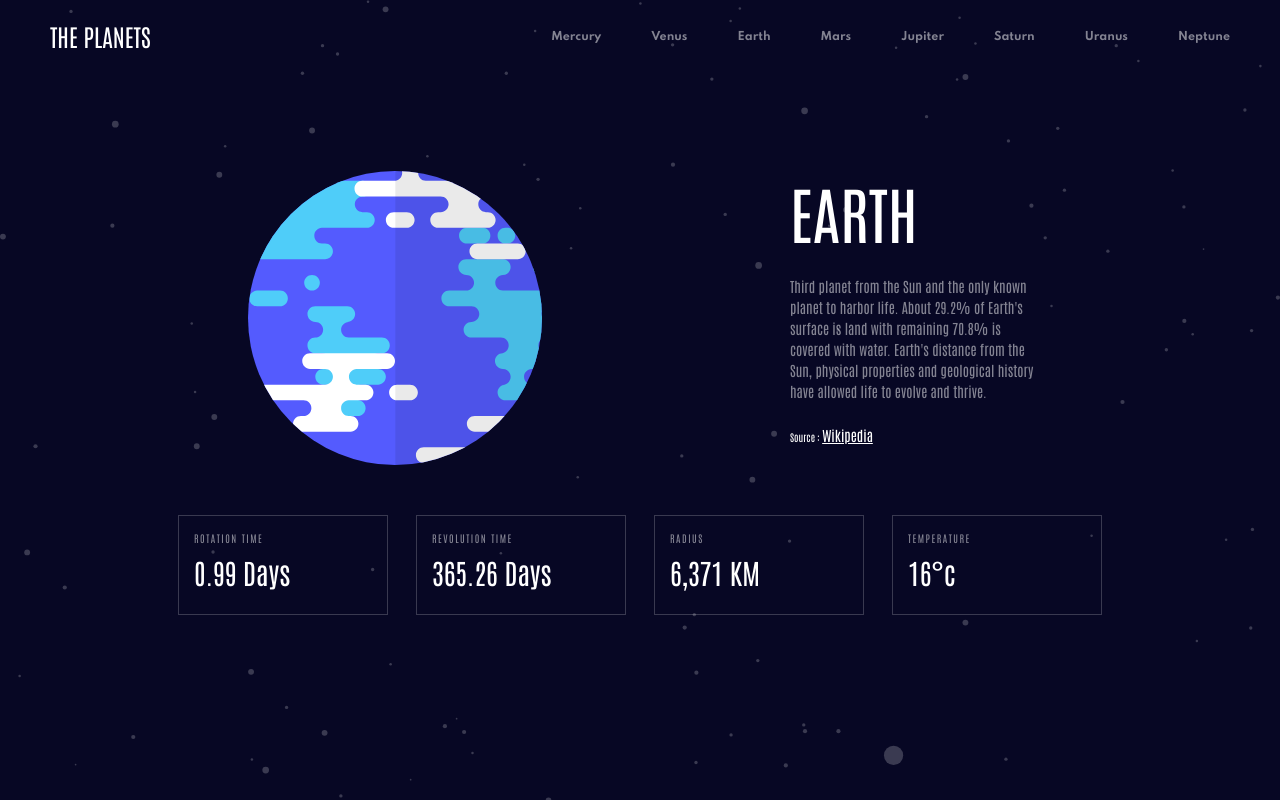
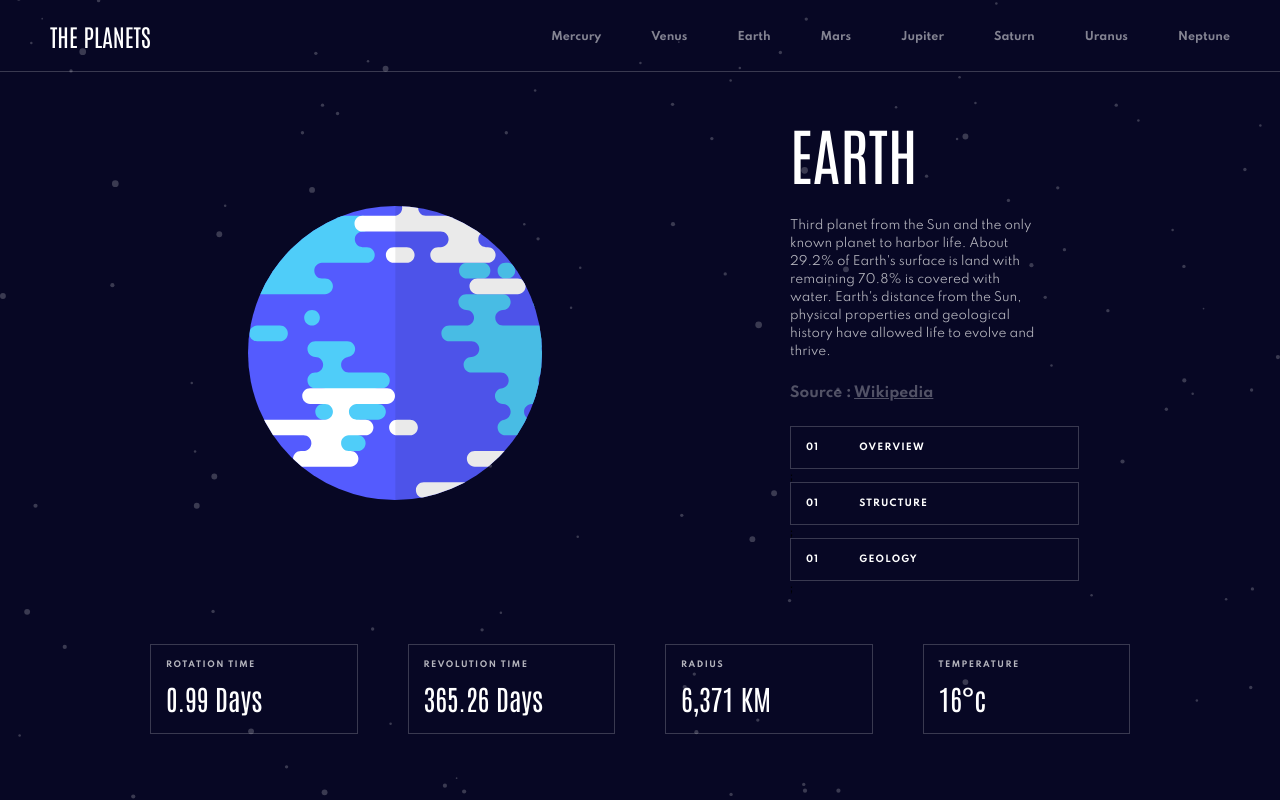
Before and after one commit to iraklikeche/planet-info-app, a React (Create React App) app: page / in a window 1280 px wide. Built offline with nearby package versions, Linux system fonts and the light colour scheme.

Commit message:
Main Display update

```diff
--- a/src/App.js
+++ b/src/App.js
@@ -46,3 +46,4 @@ function App() {
 }
 
 export default App;
+export { defaultTheme };
--- /dev/null
+++ b/src/components/Buttons.js
@@ -0,0 +1,50 @@
+import React from "react";
+import styled from "styled-components";
+import data from "../data.json";
+
+export default function Buttons() {
+  const Foo = ({ btn, value }) => (
+    <ButtonBox>
+      <StyledBtn>
+        <span>01</span> {btn}
+      </StyledBtn>
+      ;
+    </ButtonBox>
+  );
+  return (
+    <div>
+      {["Overview", "Structure", "Geology"].map((btn, index) => {
+        const key = btn.toLowerCase();
+        return <Foo key={index} btn={btn} value={data[2][key]} />;
+      })}
+    </div>
+  );
+}
+
+const ButtonBox = styled.div`
+  display: flex;
+  flex-direction: column;
+`;
+
+const StyledBtn = styled.button`
+  display: flex;
+  gap: 4rem;
+  padding: 1.5rem;
+  padding-right: 15rem;
+  color: #fff;
+  font-size: 9px;
+  font-weight: 700;
+  background-color: transparent;
+  cursor: pointer;
+  border: 1px solid rgba(255, 255, 255, 0.2);
+  text-transform: uppercase;
+  letter-spacing: 1.2px;
+
+  &: hover {
+    background-color: ${(props) => props.theme.colors.darkGrey};
+  }
+
+  &:active {
+    background-color: ${(props) => props.theme.colors.marine};
+  }
+`;
--- /dev/null
+++ b/src/components/DetailedParameterItem.js
@@ -0,0 +1,47 @@
+import React from "react";
+import styled from "styled-components";
+
+export default function DetailedParameterItem({ title, value }) {
+  return (
+    <DetailParamBox>
+      <DetailedParameter>
+        <DetailedParametersTitle>
+          {title === "Rotation" || title === "Revolution"
+            ? `${title} time`
+            : title}
+        </DetailedParametersTitle>
+        <DetailedParametersFigures>{value}</DetailedParametersFigures>
+      </DetailedParameter>
+    </DetailParamBox>
+  );
+}
+
+const DetailParamBox = styled.div`
+  display: inline-block;
+  padding: 1.5rem;
+  width: 210px;
+  height: 90px;
+  color: #fff;
+  border: 1px solid rgba(255, 255, 255, 0.2);
+`;
+
+const DetailedParameter = styled.div`
+  display: flex;
+  flex-direction: column;
+`;
+
+const DetailedParametersTitle = styled.span`
+  color: #fff;
+  opacity: 0.7;
+  text-transform: uppercase;
+  font-size: 8px;
+  letter-spacing: 1.5px;
+  margin-bottom: 1rem;
+  font-family: "Spartan";
+  font-weight: 600;
+`;
+
+const DetailedParametersFigures = styled.span`
+  font-size: 2.8rem;
+  color: #fff;
+`;
--- a/src/components/GlobalStyles.js
+++ b/src/components/GlobalStyles.js
@@ -22,6 +22,13 @@ body{
     background-size: cover;
 }
 
+h1,h2,h3,h4{
+  font-family:"Antonio"
+}
+
+p,a,button{
+  font-family:"Spartan"
+}
 `;
 
 export default GlobalStyles;
--- a/src/components/MainDisplay.js
+++ b/src/components/MainDisplay.js
@@ -3,8 +3,10 @@ import styled from "styled-components";
 import planet from "../assets/planet-earth.svg";
 import PlanetParametersDetails from "./PlanetParametersDetails";
 import data from "../data.json";
+import Buttons from "./Buttons";
 
 export default function MainDisplay() {
+  console.log(data[2].images.planet === "../assets/planet-earth.svg");
   return (
     <Center>
       <ImageBox>
@@ -14,10 +16,11 @@ export default function MainDisplay() {
         <NameOfPlanet>{data[2].name}</NameOfPlanet>
         <PlanetDescription>{data[2].overview.content}</PlanetDescription>
 
-        <span style={{ color: "#fff" }}>
+        <Source style={{ color: "#fff" }}>
           Source :{" "}
           <SourceLink href={data[2].overview.source}>Wikipedia</SourceLink>
-        </span>
+        </Source>
+        <Buttons />
       </PlanetDescriptionBox>
       <PlanetParameters>
         <PlanetParametersDetails />
@@ -26,11 +29,17 @@ export default function MainDisplay() {
   );
 }
 
+const Source = styled.p`
+  color: #fff;
+  font-weight: 700;
+  font-size: 14px;
+  opacity: 0.3;
+`;
+
 const SourceLink = styled.a`
-font-size:1.4rem;
-color:#fff;
-opacity:0.5
-font-weight:400;
+  font-size: 1.4rem;
+  color: #fff;
+  font-weight: 700;
 `;
 
 const PlanetDescriptionBox = styled.div`
@@ -44,10 +53,9 @@ const PlanetDescriptionBox = styled.div`
 `;
 
 const PlanetDescription = styled.p`
-  font-size: 1.4rem;
-  font-weight: 400;
+  font-size: 1.2rem;
   color: #fff;
-  opacity: 0.5;
+  opacity: 0.7;
   line-height: 1.5;
 `;
 
@@ -65,7 +73,7 @@ const ImageBox = styled.div`
 `;
 
 const Center = styled.div`
-  margin: 10rem 15rem 0;
+  margin: 4rem 15rem 0;
   display: grid;
   grid-template-columns: 1fr 1fr;
   justify-item: flex-end;
--- a/src/components/NavBar.js
+++ b/src/components/NavBar.js
@@ -49,4 +49,5 @@ const Nav = styled.nav`
   justify-content: space-between;
   align-items: center;
   padding: 2rem 5rem;
+  border-bottom: 0.5px solid rgba(255, 255, 255, 0.2);
 `;
--- a/src/components/PlanetParametersDetails.js
+++ b/src/components/PlanetParametersDetails.js
@@ -1,21 +1,9 @@
 import React from "react";
 import styled from "styled-components";
 import data from "../data.json";
+import DetailedParameterItem from "./DetailedParameterItem";
 
 export default function PlanetParametersDetails() {
-  const DetailedParameterItem = ({ title, value }) => (
-    <DetailParamBox>
-      <DetailedParameter>
-        <DetailedParametersTitle>
-          {title === "Rotation" || title === "Revolution"
-            ? `${title} time`
-            : title}
-        </DetailedParametersTitle>
-        <DetailedParametersFigures>{value}</DetailedParametersFigures>
-      </DetailedParameter>
-    </DetailParamBox>
-  );
-
   return (
     <PlanetParameterDetailsBox>
       {["Rotation", "Revolution", "Radius", "Temperature"].map(
@@ -36,33 +24,6 @@ export default function PlanetParametersDetails() {
 
 const PlanetParameterDetailsBox = styled.div`
   display: flex;
-  justify-content: space-evenly;
+  justify-content: center;
+  gap: 5rem;
 `;
-
-const DetailParamBox = styled.div`
-  display: inline-block;
-  padding: 1.5rem;
-  width: 210px;
-  height: 100px;
-  color: #fff;
-  border: 1px solid rgba(255, 255, 255, 0.2);
-`;
-
-const DetailedParameter = styled.div`
-  display: flex;
-  flex-direction: column;
-`;
-
-const DetailedParametersTitle = styled.span`
-  color: #fff;
-  opacity: 0.5;
-  text-transform: uppercase;
-  font-size: 10px;
-  letter-spacing: 1.5px;
-  margin-bottom: 1rem;
-`;
-
-const DetailedParametersFigures = styled.span`
-  font-size: 2.8rem;
-  color: #fff;
-`;
--- a/src/data.json
+++ b/src/data.json
@@ -18,7 +18,7 @@
     "radius": "2,439.7 KM",
     "temperature": "430°c",
     "images": {
-      "planet": "./assets/planet-mercury.svg",
+      "planet": "planet-mercury.svg",
       "internal": "./assets/planet-mercury-internal.svg",
       "geology": "./assets/geology-mercury.png"
     }
@@ -66,7 +66,7 @@
     "radius": "6,371 KM",
     "temperature": "16°c",
     "images": {
-      "planet": "./assets/planet-earth.svg",
+      "planet": "../assets/planet-earth.svg",
       "internal": "./assets/planet-earth-internal.svg",
       "geology": "./assets/geology-earth.png"
     }
```
